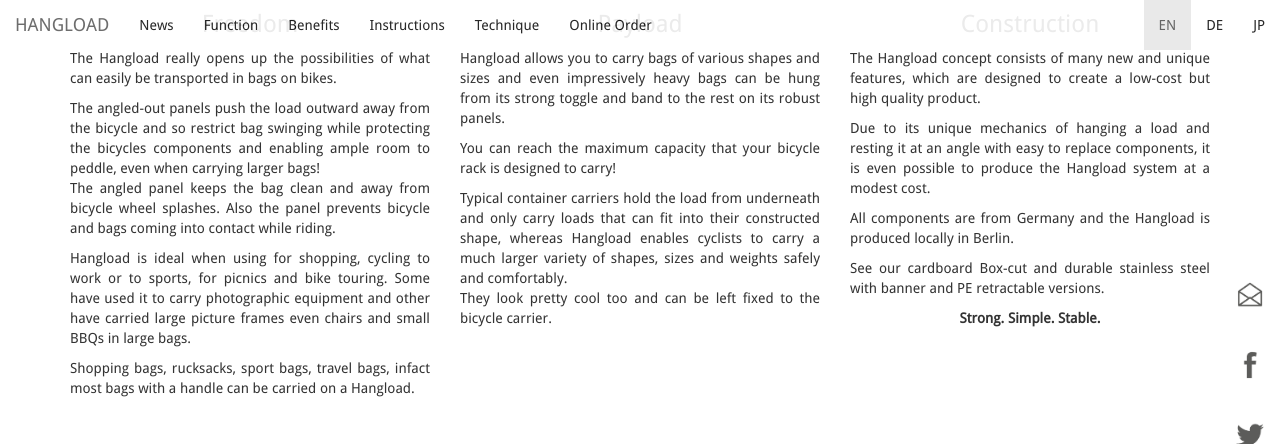
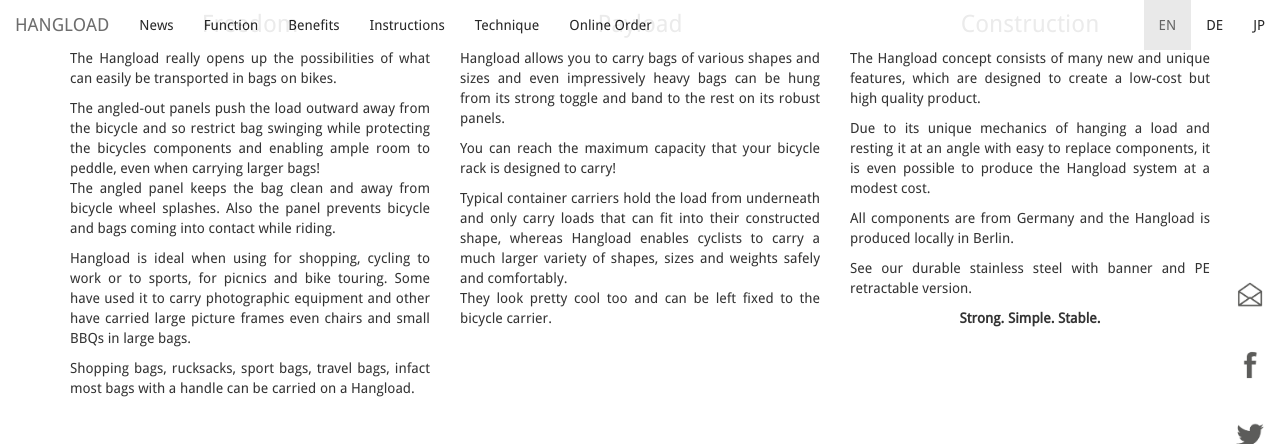
Before and after one commit to bodokaiser/hangload.com, a Jekyll site: the page built from index.html, in a window 1280 px wide and 900 px high, scrolled down 2860 px, cut to the strip 0-444 px from the top of the window. Built offline with Jekyll 4.4.1, drawn with Linux system fonts in a browser that asks for light colours; nearby versions of some CDN libraries; library files that are not in the unit come from our copies; Markdown is read by kramdown in place of the engine named in the settings.

Commit message:
Update index.html

```diff
--- a/index.html
+++ b/index.html
@@ -162,7 +162,7 @@
         is produced locally in Berlin.
       </p>
       <p class="text-justify">
-        See our cardboard Box-cut and durable stainless steel with banner and PE retractable versions.
+        See our durable stainless steel with banner and PE retractable version.
       </p>
       <p class="text-center">
         <strong>Strong. Simple. Stable.</strong>
```
